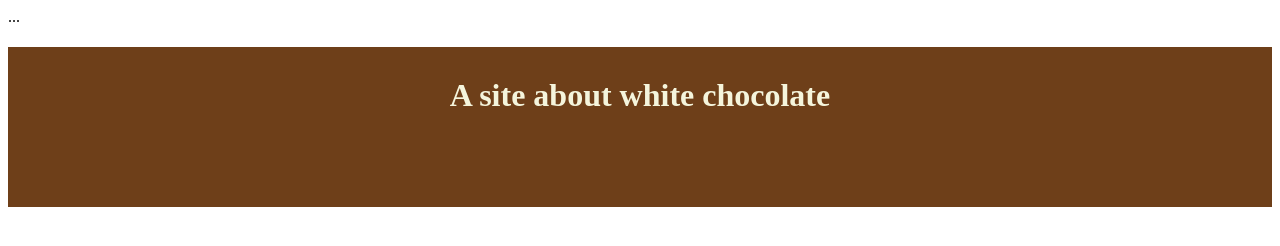
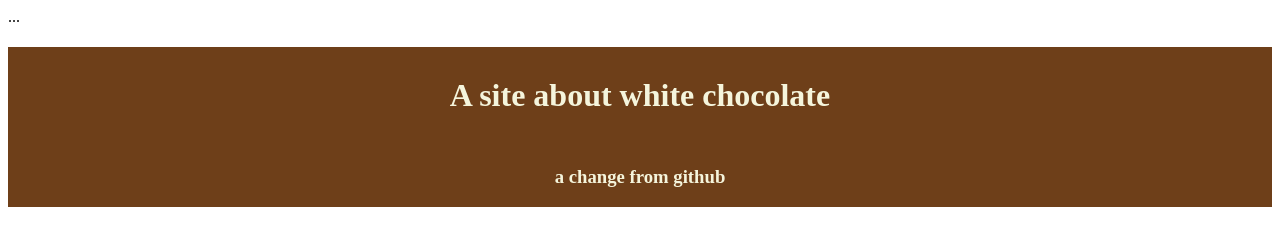
Before and after one commit to tamm2018/TemoorWEB2GitTest, a plain HTML site: page index.html in a window 1280 px wide. Drawn offline with Linux system fonts and the light colour scheme.

Commit message:
trying a change from github

```diff
--- a/index.html
+++ b/index.html
@@ -13,6 +13,7 @@
 
     <div class="jumbotron">
             <h1>A site about white chocolate </h1>
+            <h3> a change from github </h3>
     </div>
 </body>
 </html>
```
